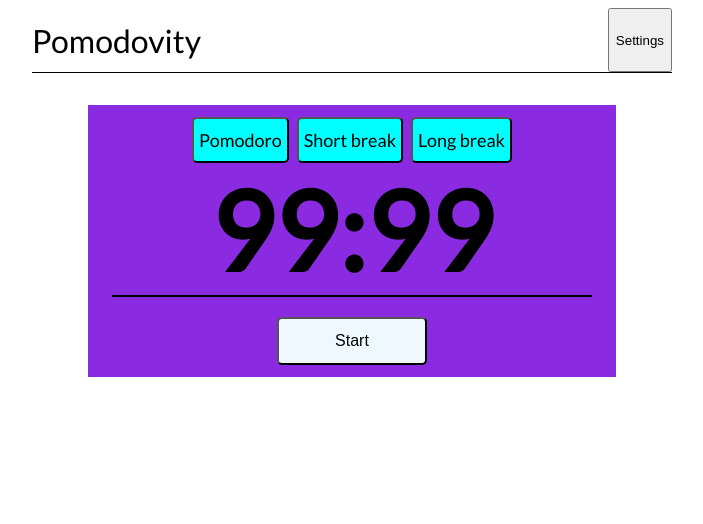
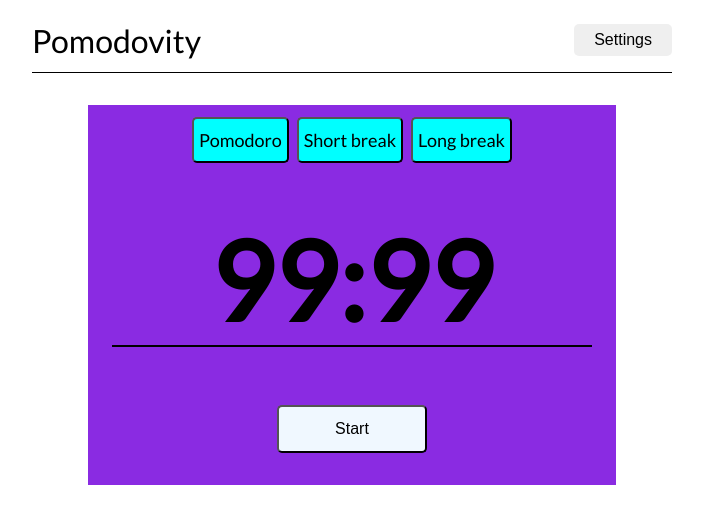
Before and after one commit to caeres/pomodivity, an Angular app: page / in a window 1280 px wide. Shown: the top 524 px of the page, without its empty margins (288-991 px from the left). Built offline with nearby package versions, Linux system fonts and the light colour scheme.

Commit message:
Styling and HTML structure finished for now

```diff
--- a/src/app/components/content-box/content-box.component.scss
+++ b/src/app/components/content-box/content-box.component.scss
@@ -14,6 +14,7 @@
     font-weight: bold;
     border-bottom: solid 2px black;
     width: 100%;
+    margin: 50px 0px 50px 0px;
 }
 
 .btn-start-wrapper{
@@ -24,7 +25,7 @@
 
 .btn-start
 {
-    margin: 8px 0 0 0;
+    margin: 8px 0 20px 0;
     padding: 10px 15px;
     line-height: 1.5;
     width: 150px;
--- a/src/app/components/header/header.component.html
+++ b/src/app/components/header/header.component.html
@@ -4,6 +4,5 @@ The structure will probably stay as before and thus be lacking in flexibility, b
 
 <header class="header-wrapper">
     <div class="header-title" >Pomodovity</div>
-    <!-- class="header-btn" -->
-    <button mat-raised-button  (click)="openDialog()">Settings</button>
+    <button class="header-btn" (click)="openDialog()">Settings</button>
 </header>
--- a/src/app/components/header/header.component.ts
+++ b/src/app/components/header/header.component.ts
@@ -13,7 +13,7 @@ export class HeaderComponent implements OnInit {
 
   openDialog(): void {
     const dialogRef = this.dialog.open(SettingsDialogComponent, {
-      width: "250px"
+      width: "480px"
     });
 
     dialogRef.afterClosed().subscribe(result => {
```
Also changed, not shown: 1 other file (tests, documents, lock files or other folders).
